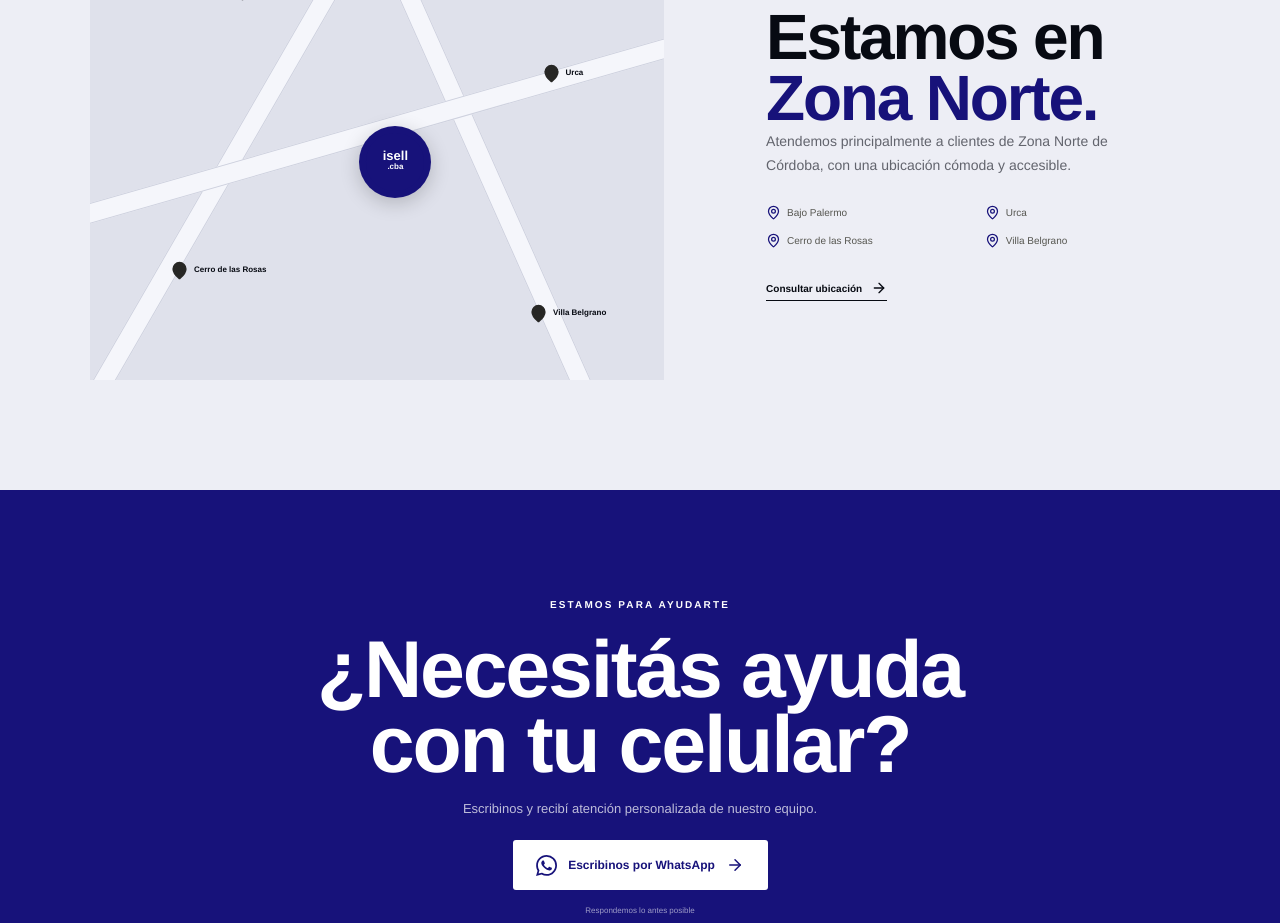
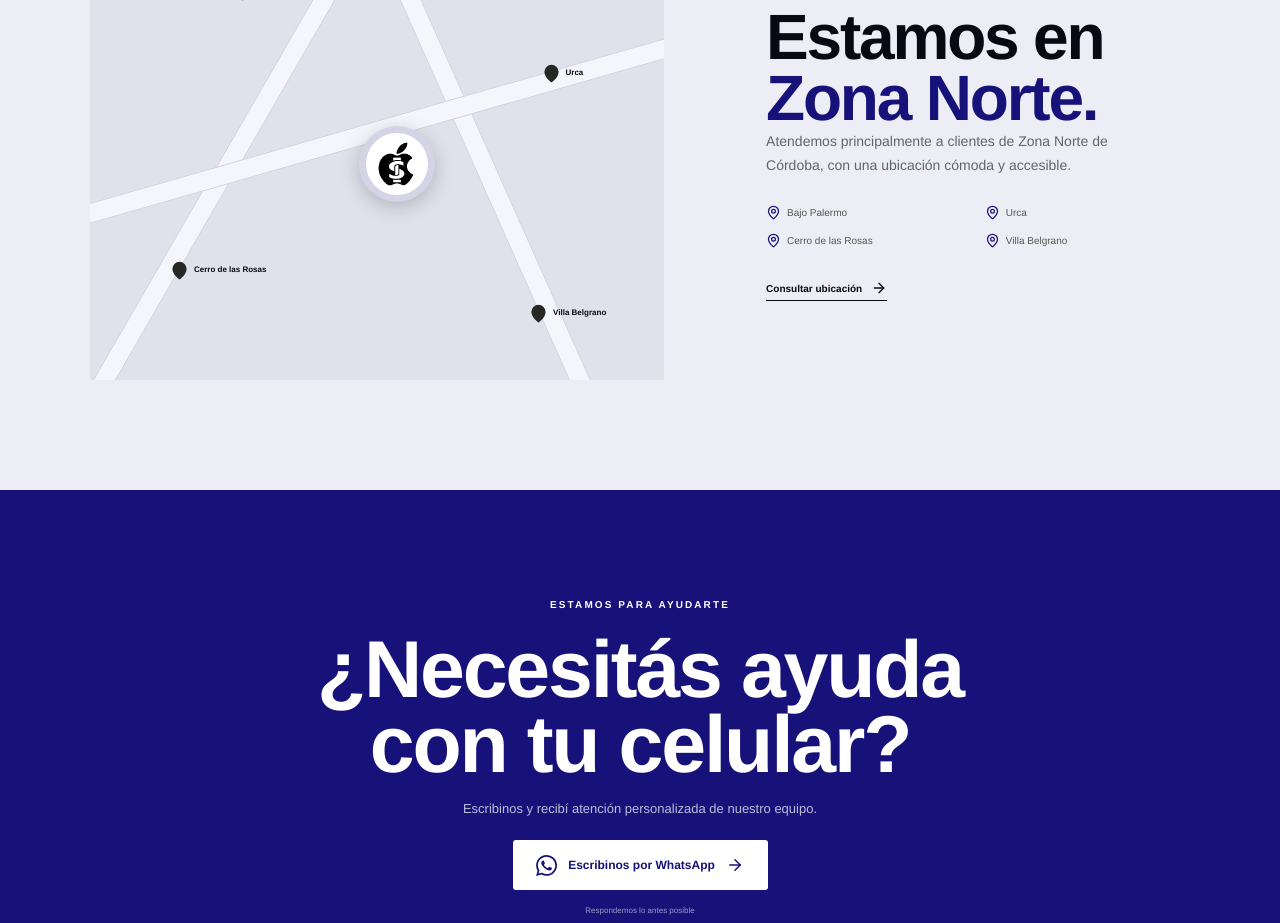
Before and after one commit to franferraro/isell, a Next.js app: page / in a window 1280 px wide. Shown: the part 6280-7203 px from the top of the page. Built offline with nearby package versions, Linux system fonts and the light colour scheme; no server answers.

Commit message:
Cambio logo mapa

```diff
--- a/src/app/globals.css
+++ b/src/app/globals.css
@@ -846,9 +846,8 @@ input:focus, select:focus, textarea:focus { border-color: var(--blue); box-shado
 .road-one { left: 25%; top: -20%; }
 .road-two { left: 65%; top: -20%; transform: rotate(-24deg); }
 .road-three { left: 43%; top: -20%; transform: rotate(74deg); }
-.map-center { position: absolute; left: 47%; top: 47%; width: 72px; height: 72px; display: grid; place-content: center; text-align: center; border: 7px solid rgba(23,18,122,.18); border-radius: 50%; color: white; background: var(--blue); box-shadow: 0 5px 20px rgba(0,0,0,.2); font-weight: 800; }
-.map-center span { font-size: 13px; line-height: .8; }
-.map-center small { font-size: 8px; }
+.map-center { position: absolute; left: 47%; top: 47%; width: 76px; height: 76px; display: grid; place-content: center; text-align: center; border: 7px solid rgba(23,18,122,.18); border-radius: 50%; color: white; background: white; box-shadow: 0 5px 20px rgba(0,0,0,.2); font-weight: 800; }
+.map-center img { width: 48px; height: 48px; display: block; object-fit: contain; object-position: center; }
 .map-pin { position: absolute; display: flex; align-items: center; gap: 5px; font-size: 8px; font-weight: 800; }
 .map-pin svg { color: #272725; }
 .pin-1 { top: 17%; left: 25%; }
--- a/src/app/page.tsx
+++ b/src/app/page.tsx
@@ -1086,7 +1086,9 @@ Los datos y las fotos ya quedaron registrados.`;
               <span>{area}</span>
             </div>
           ))}
-          <div className="map-center"><span>isell</span><small>.cba</small></div>
+          <div className="map-center">
+            <Image src="/images/logo-isell.png" alt="isell.cba" width={44} height={44} />
+          </div>
         </FadeIn>
         <FadeIn className="coverage-copy">
           <span className="section-kicker">Cerca tuyo</span>
```
